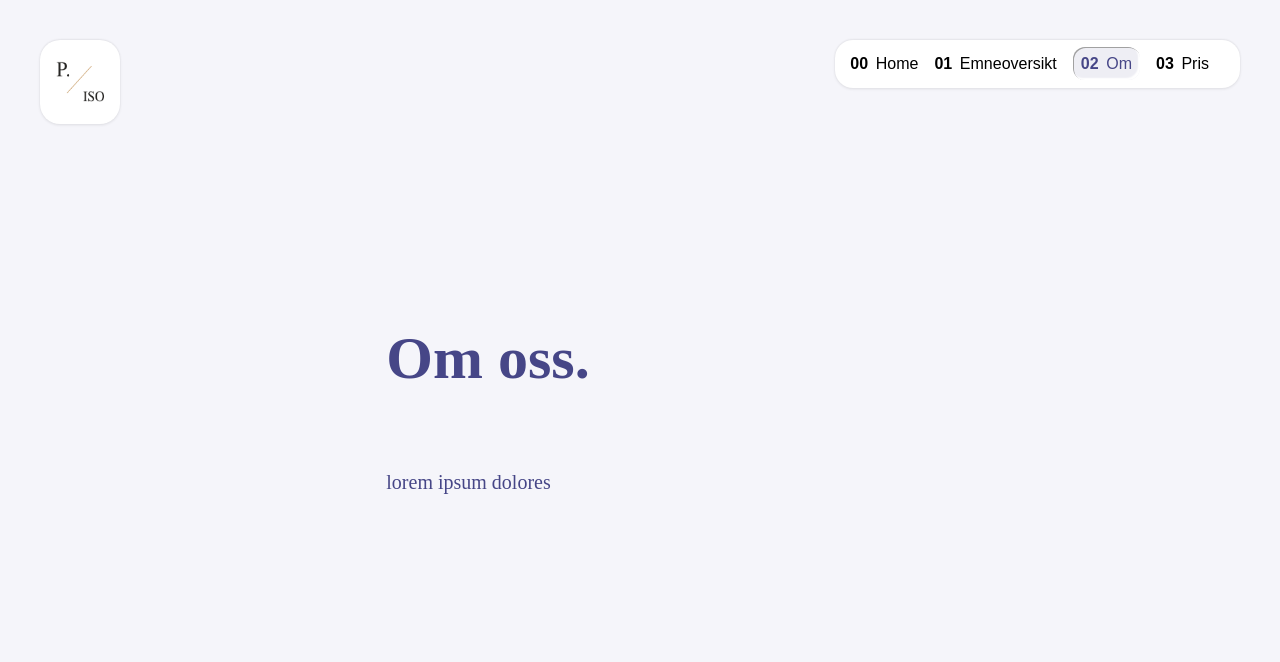
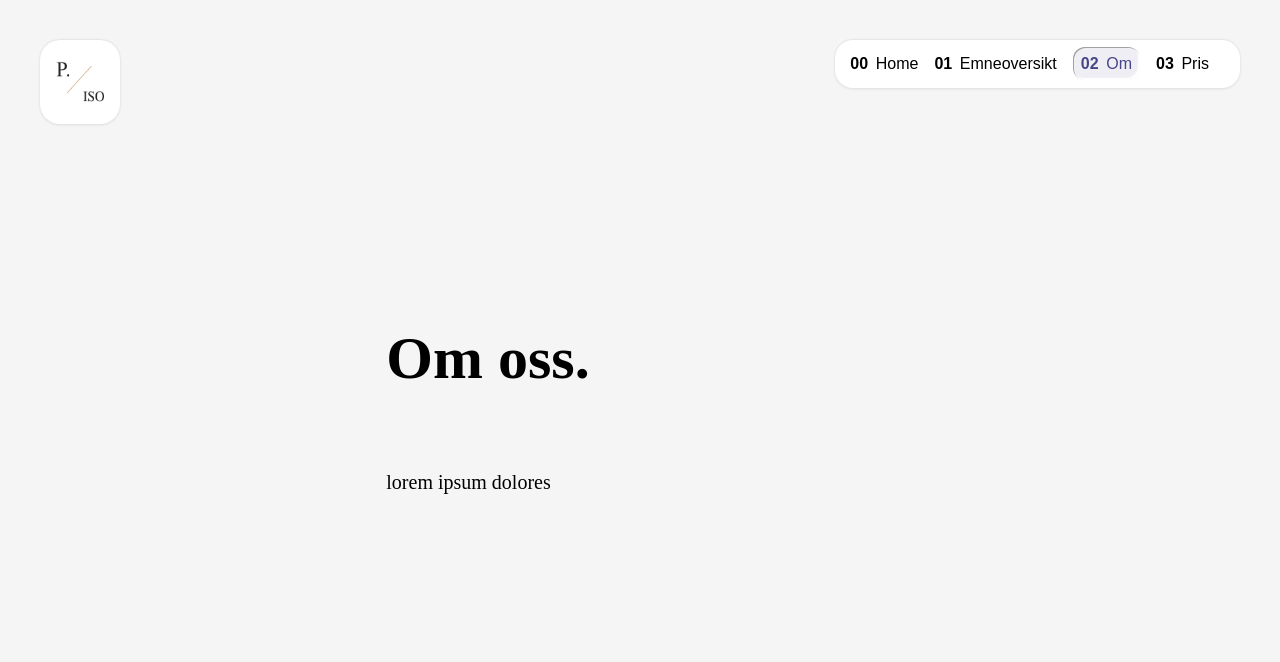
Before and after one commit to ISOTande/Practicum, a PHP site: page /about.html in a window 1280 px wide. Shown: the top 662 px of the page. Run offline with PHP 8.4, Linux system fonts and the light colour scheme.

Commit message:
Update style.css

```diff
--- a/style.css
+++ b/style.css
@@ -1,12 +1,11 @@
 /* Last updated: 25th March 2022 */
-
 /* ----------------- */
 /*       BODY        */
 /* ----------------- */
 
 /* General */
 body {
-  background-color: rgb(245, 245, 250);
+  background-color: rgb(245, 245, 245);
   height: 100%;
   width: 100%;
   min-width: 320px;
@@ -237,7 +236,7 @@ body {
   }
 
 .title-textbox #box {
-    color: rgb(70, 70, 135);
+    color: black;
     min-width: fit-content;
 }
 
@@ -265,13 +264,11 @@ body {
 @media (max-width: 35em) {
 
 .title-textbox h1 {
-    font-family: "Julius Sans One";
     font-size: 2.5em;
   }
 
 .title-textbox h2 {
     font-size: 0.5em;
-    font-family: "Archivo Narrow";
   }
 
 }
```
